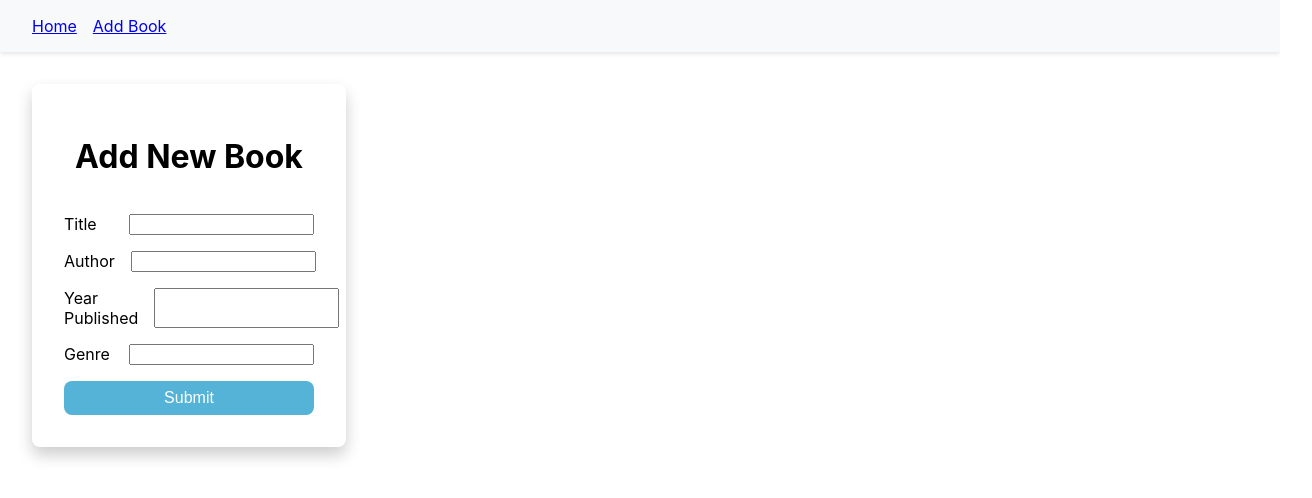
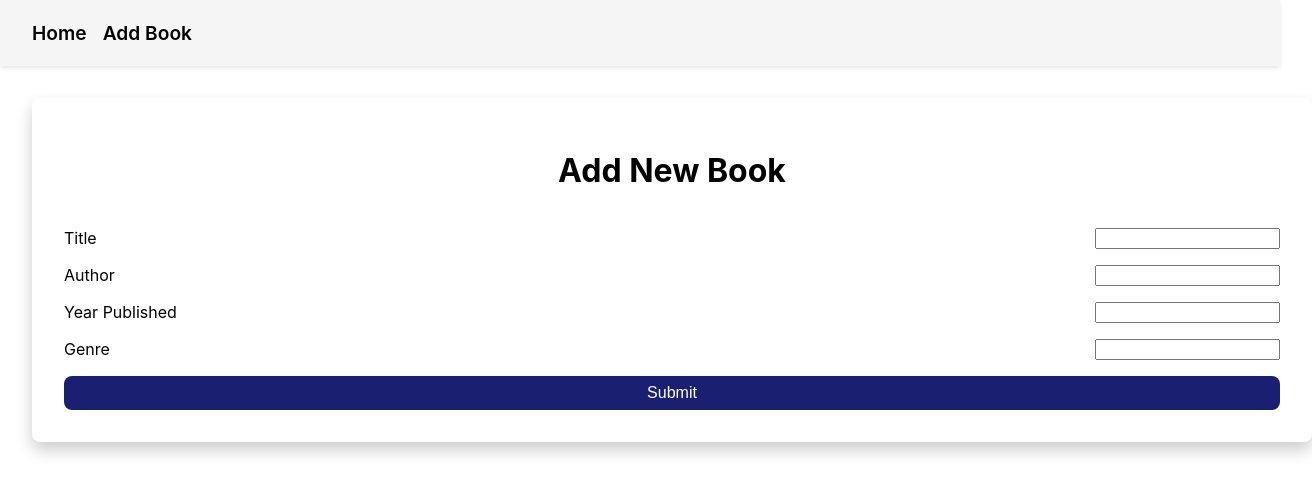
Before and after one commit to haley227/visa-node-app, a React (Create React App) app in the folder visa-app-client/: page /add in a window 1280 px wide. Shown: the top 498 px of the page, 1312 px wide, since content can reach past the window. Built offline with nearby package versions, Linux system fonts and the light colour scheme; no server answers.

Commit message:
Minor style adjustments

```diff
--- a/visa-app-client/src/components/global/Button/Button.style.tsx
+++ b/visa-app-client/src/components/global/Button/Button.style.tsx
@@ -8,7 +8,7 @@ export const ButtonContainer = styled.div<{ align: 'space-between' | 'space-arou
 `;
 
 export const StyledButton = styled.button<{ type: string }>`
-    background-color: ${({ type }) => (type === 'error' ? COLORS.errorRed : COLORS.skyBlue)};
+    background-color: ${({ type }) => (type === 'error' ? COLORS.errorRed : COLORS.visaBlue)};
     padding: 8px 16px;
     border-radius: 8px;
     color: white;
--- a/visa-app-client/src/components/global/CentralMessage.style.tsx
+++ b/visa-app-client/src/components/global/CentralMessage.style.tsx
@@ -2,6 +2,9 @@ import styled from "styled-components";
 
 export const CentralMessage = styled.div`
     width: 100%;
+    max-width: 650px;
+    margin: 0 auto;
+    text-align: center;
     height: calc(100vh - 75px);
     display: flex;
     justify-content: center;
--- a/visa-app-client/src/components/global/LandingPage.style.tsx
+++ b/visa-app-client/src/components/global/LandingPage.style.tsx
@@ -1,5 +1,5 @@
 import styled from "styled-components";
 
 export const Body = styled.div`
-    padding: 2rem;
+  padding: 2rem;
 `;
--- a/visa-app-client/src/components/global/Nav/Nav.style.tsx
+++ b/visa-app-client/src/components/global/Nav/Nav.style.tsx
@@ -1,10 +1,55 @@
 import styled from "styled-components";
+import COLORS from "../../../consts/colors";
+import { Link } from "react-router-dom";
 
 export const NavContainer = styled.nav`
     display: flex;
     gap: 1rem;
     align-items: center;
     padding: 1rem 2rem;
-    background-color: #f8f9fa;
+    background-color: ${COLORS.grey1};
     box-shadow: 0 2px 4px rgba(0, 0, 0, 0.1);
 `;
+
+export const NavLink = styled(Link)`
+    text-decoration: none;
+    color: ${COLORS.black};
+    font-weight: 600;
+    font-size: 1.2rem;
+    background-image: linear-gradient(
+        to right,
+        ${COLORS.skyBlue},
+        ${COLORS.skyBlue} 50%,
+        #000 50%
+    );
+
+    background-size: 200% 100%;
+    background-position: -100%;
+    display: inline-block;
+    padding: 5px 0;
+    position: relative;
+    -webkit-background-clip: text;
+    -webkit-text-fill-color: transparent;
+    transition: all 0.3s ease-in-out;
+
+
+    &:before {
+        content: '';
+        background: ${COLORS.skyBlue};
+        display: block;
+        position: absolute;
+        bottom: -3px;
+        left: 0;
+        width: 0;
+        height: 3px;
+        transition: all 0.3s ease-in-out;
+    }
+
+    &:hover {
+        background-position: 0;
+    }
+
+    &:hover::before {
+        width:100%;
+    }
+`;
--- a/visa-app-client/src/components/global/Nav/Nav.tsx
+++ b/visa-app-client/src/components/global/Nav/Nav.tsx
@@ -1,11 +1,10 @@
-import { Link } from "react-router-dom"
-import { NavContainer } from "./Nav.style"
+import { NavContainer, NavLink } from "./Nav.style"
 
 export const Nav = () => {
     return (
         <NavContainer>
-            <Link to="/">Home</Link>
-            <Link to="/add">Add Book</Link>
+            <NavLink to="/">Home</NavLink>
+            <NavLink to="/add">Add Book</NavLink>
         </NavContainer>
     )
 }
--- a/visa-app-client/src/components/global/StyledCard.style.tsx
+++ b/visa-app-client/src/components/global/StyledCard.style.tsx
@@ -8,7 +8,7 @@ export const StyledCard = styled.div`
   width: 100%;
 
   ${tabletUp(css`
-    width: 250px;
+    min-width: 250px;
     min-height: 250px;
   `)};
 `;
```
